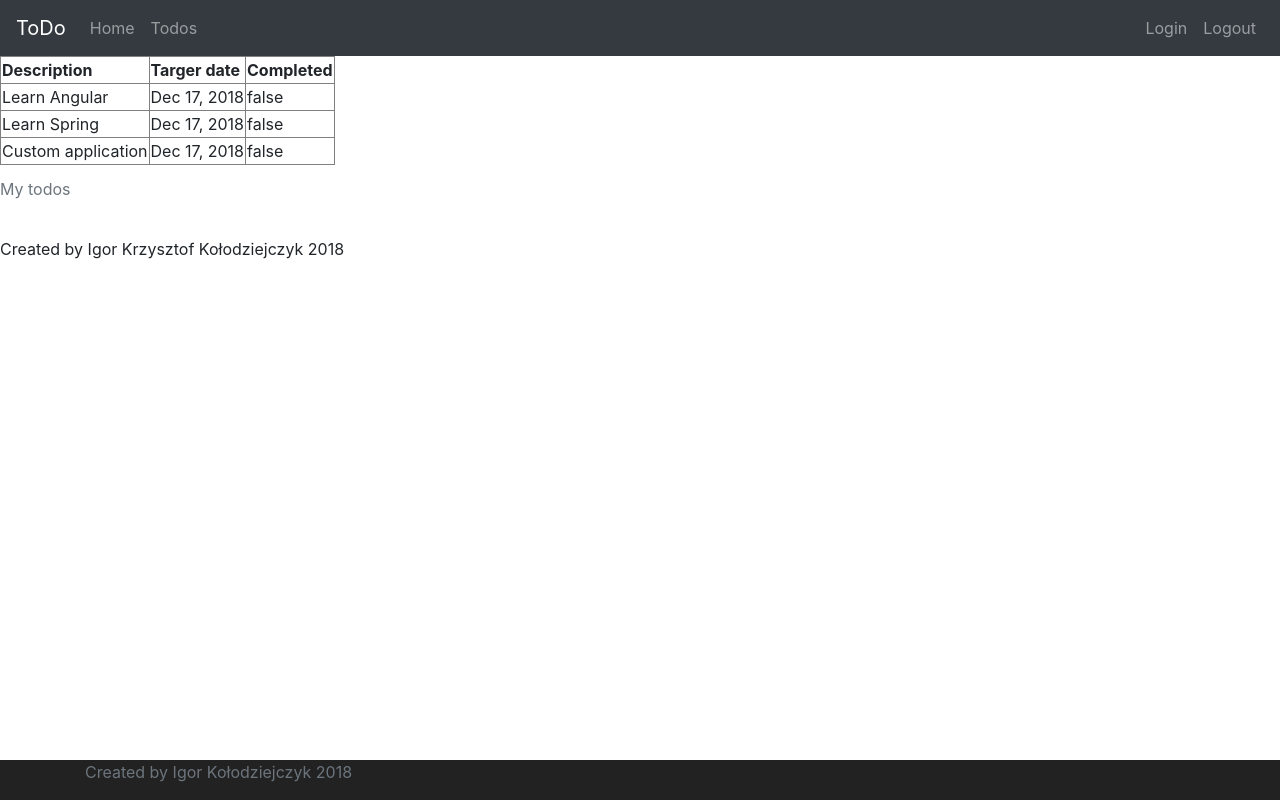
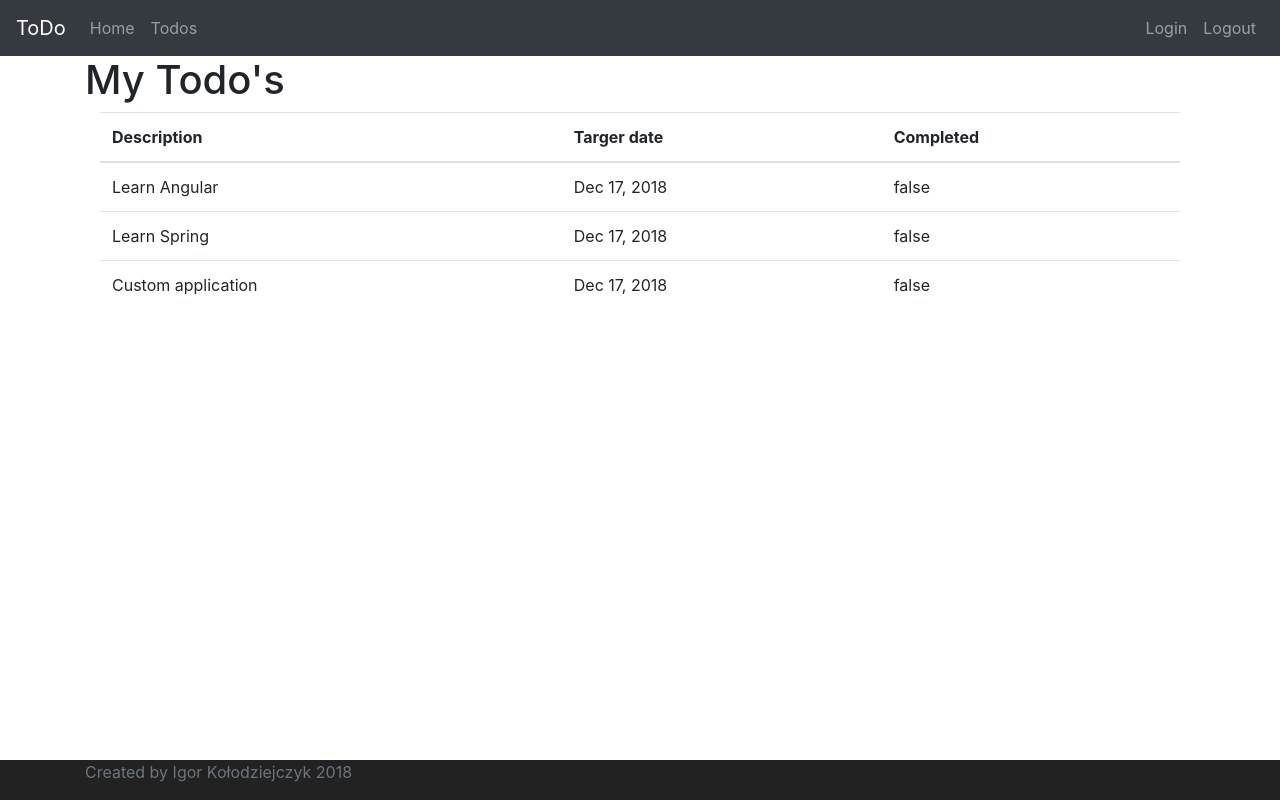
Before and after one commit to igorkol1/ToDo, an Angular app in the folder frontend/todo/: page /todos in a window 1280 px wide. Built offline with nearby package versions, Linux system fonts and the light colour scheme.

Commit message:
Todos list design inprovments

```diff
--- a/frontend/todo/src/app/app.component.html
+++ b/frontend/todo/src/app/app.component.html
@@ -15,9 +15,10 @@
 
 <app-menu></app-menu>
 
-<router-outlet></router-outlet>
+<div class="container">
+  <router-outlet></router-outlet>
+</div>
+
 
 
 <app-footer></app-footer>
-<br>
-Created by Igor Krzysztof Kołodziejczyk 2018
--- a/frontend/todo/src/app/list-todos/list-todos.component.html
+++ b/frontend/todo/src/app/list-todos/list-todos.component.html
@@ -1,5 +1,8 @@
-<table border="1">
-  <caption>My todos</caption>
+<h1>My Todo's</h1>
+
+
+<div class="container">
+<table class="table">
   <thead>
     <tr>
       <th>Description</th>
@@ -15,3 +18,4 @@
     </tr>
   </tbody>
 </table>
+</div>
```
